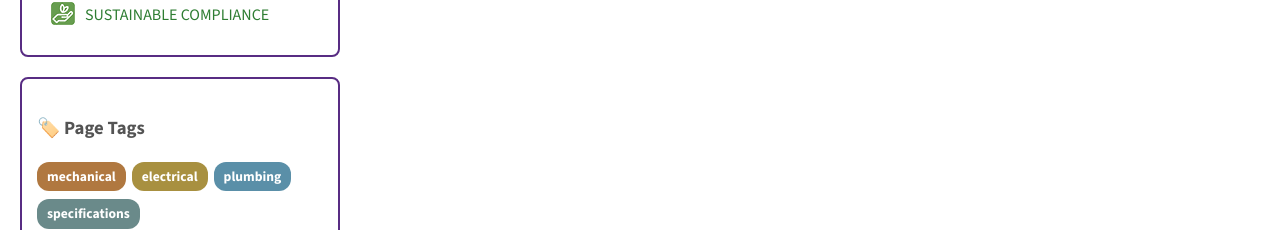
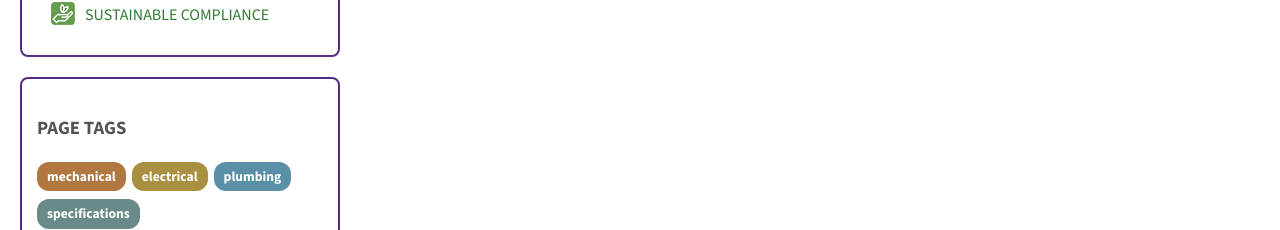
Before and after one commit to AMRJacob/UCA-Construction-Standards-CMS, a Jekyll site: the page built from _standards/facility-services/index.md, in a window 1280 px wide. Shown: the part 670-900 px from the top of the page. Built offline with Jekyll 4.4.1, drawn with Linux system fonts in a browser that asks for light colours; a script that is not in the unit is left out; comment, search, counter and statistics services are not loaded.

```diff
--- a/_layouts/default.html
+++ b/_layouts/default.html
@@ -553,7 +553,7 @@
       {% assign tags = page.tags | join: ',' | split: ',' | uniq %}
       {% if tags.size > 0 %}
       <div class="tag-widget-box" style="margin-top: 20px;">
-        <h3>🏷️ Page Tags</h3>
+        <h3>PAGE TAGS</h3>
         <div class="tag-cloud">
             {% for tag in tags %}
                 {% if tag != "" %}
```
